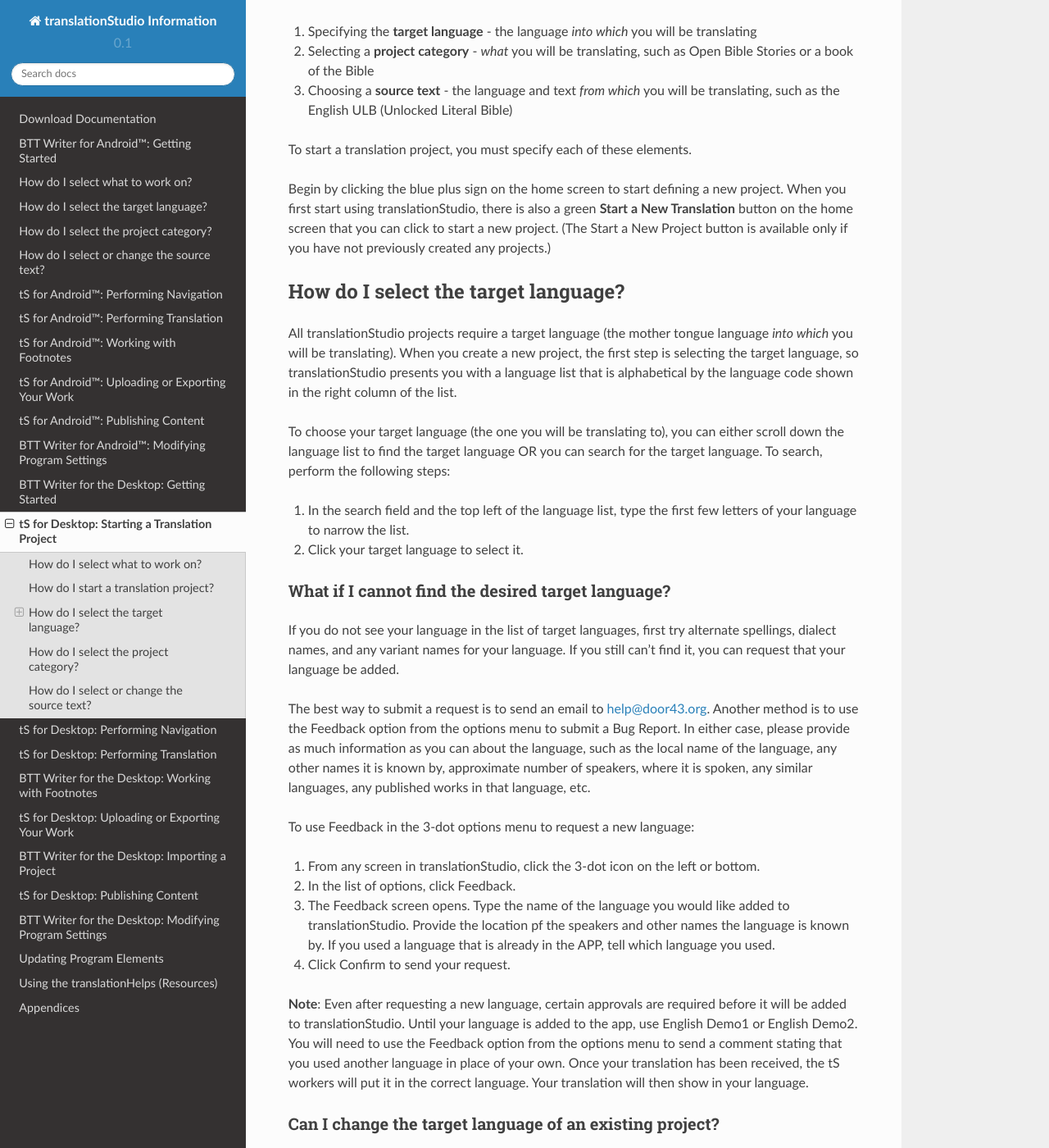
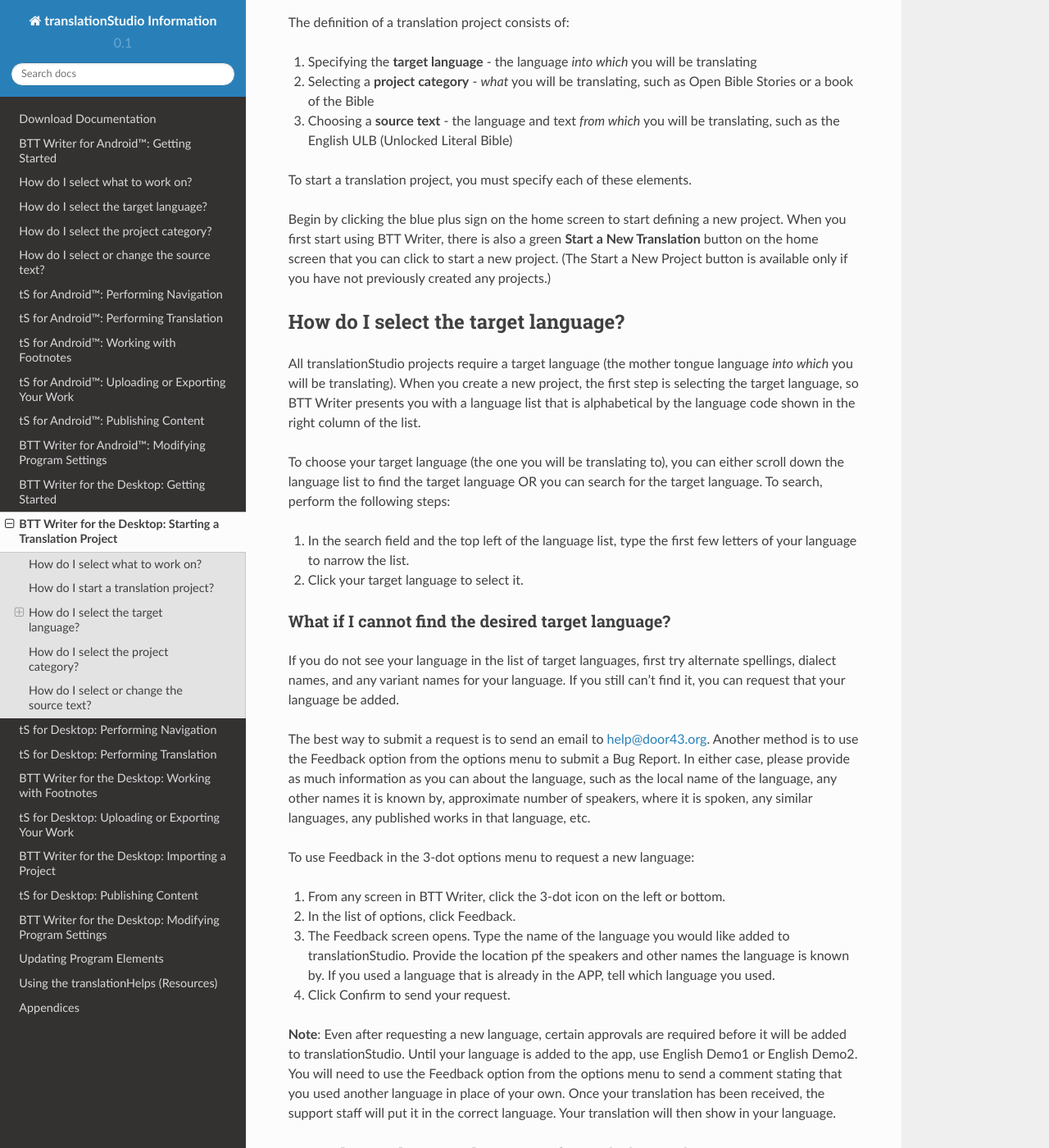
Before and after one commit to mondele/btt-writer-docs, a Sphinx documentation site: the page built from docs/dStart.rst, in a window 1280 px wide and 1400 px high, scrolled down 634 px. Shown: the whole window at 82% size. Built offline with Sphinx 7.4.7 and the Read the Docs theme 2.0.0, drawn with Linux system fonts in a browser that asks for light colours; pages that are not in the unit, such as notebooks, are missing from menus; some of the changed text lies outside the part shown.

Commit message:
Update dStart.rst

```diff
--- a/docs/dStart.rst
+++ b/docs/dStart.rst
@@ -1,17 +1,17 @@
-tS for Desktop: Starting a Translation Project
+BTT Writer for the Desktop: Starting a Translation Project
 =================================================
 
 
-.. image:: ../images/tSforDesktop.gif
+.. image:: ../images/BTTwriterDesktop.gif
     :width: 305px
     :align: center
     :height: 245px
-    :alt: translationStudio for Desktop
+    :alt: BTT Writer for the Desktop
 
 How do I select what to work on?
 --------------------------------
 
-When choosing what to work on, you need to consider several factors, such as the difficulty of the Bible book and the level of experience of the translators. Ultimately the local church decides what they want to work on. For more information read `Choosing What to Translate <https://github.com/unfoldingWord-dev/translationStudio-Info/blob/master/docs/ChoosingWhatToTranslate.rst>`_.
+When choosing what to work on, you need to consider several factors, such as the difficulty of the Bible book and the level of experience of the translators. Ultimately the local church decides what they want to work on. For more information read `Choosing What to Translate <https://github.com/WycliffeAssociates/btt-writer-docs/blob/master/docs/ChoosingWhatToTranslate.rst>`_.
 
 How do I start a translation project?
 ------------------------------
@@ -26,7 +26,7 @@
 
 To start a translation project, you must specify each of these elements.
 
-Begin by clicking the blue plus sign on the home screen to start defining a new project. When you first start using translationStudio,
+Begin by clicking the blue plus sign on the home screen to start defining a new project. When you first start using BTT Writer,
 there is also a green **Start a New Translation** button on the home screen that you can click to start a new project. (The Start a New Project button is available only if you have not previously created any projects.)
 
 
@@ -34,7 +34,7 @@
 How do I select the target language?
 --------------------------------------
 
-All translationStudio projects require a target language (the mother tongue language *into which* you will be translating). When you create a new project, the first step is selecting the target language, so translationStudio presents you with a language list that is alphabetical by the language code shown in the right column of the list.
+All translationStudio projects require a target language (the mother tongue language *into which* you will be translating). When you create a new project, the first step is selecting the target language, so BTT Writer presents you with a language list that is alphabetical by the language code shown in the right column of the list.
 
 To choose your target language (the one you will be translating to), you can either scroll down the language list to find the target language OR you can search for the target language. To search, perform the following steps:
 
@@ -51,7 +51,7 @@
 
 To use Feedback in the 3-dot options menu to request a new language:
 
-1. From any screen in translationStudio, click the 3-dot icon on the left or bottom.
+1. From any screen in BTT Writer, click the 3-dot icon on the left or bottom.
 
 2. In the list of options, click Feedback.
 
@@ -59,7 +59,7 @@
 
 4. Click Confirm to send your request.
 
-**Note**: Even after requesting a new language, certain approvals are required before it will be added to translationStudio. Until your language is added to the app, use English Demo1 or English Demo2. You will need to use the Feedback option from the options menu to send a comment stating that you used another language in place of your own. Once your translation has been received, the tS workers will put it in the correct language. Your translation will then show in your language.
+**Note**: Even after requesting a new language, certain approvals are required before it will be added to translationStudio. Until your language is added to the app, use English Demo1 or English Demo2. You will need to use the Feedback option from the options menu to send a comment stating that you used another language in place of your own. Once your translation has been received, the support staff will put it in the correct language. Your translation will then show in your language.
 
 Can I change the target language of an existing project?
 ^^^^^^^^^^^^^^^^^^^^^^^^^^^^^^^^^^^^^^^^^^^^^^^^^^^^^^^^^^
@@ -88,7 +88,7 @@
 
       * If you are in Gateway Language Mode, you then also must select the type of translation – will you be translating text of either the ULB or UDB, or will you be translating Notes or Questions? (If translating Notes or Questions, you must first create a text project for the same target language/Bible book and then create a project for Notes or Questions.)
 
-  *	If you chose Other, you next choose to translate either Open Bible Stories, translationWords (these are from the Bible), or translationWords OBS (these are from Open Bible Stories). The last two types are available only in Gateway Language Mode (See *How do I set up to translate Bible resources?* in `translationStudio for the Desktop <https://github.com/unfoldingWord-dev/translationStudio-Info/blob/master/docs/desktop.rst>`_.)
+  *	If you chose Other, you next choose to translate either Open Bible Stories, Words (these are from the Bible), or Words OBS (these are from Open Bible Stories). The last two types are available only in Gateway Language Mode (See *How do I set up to translate Bible resources?* in `translationStudio for the Desktop <https://github.com/WycliffeAssociates/btt-writer-docs/blob/master/docs/desktop.rst>`_.)
 
 How do I select or change the source text?
 -----------------------------------------------------
```
Also changed, not shown: other parts of docs/dStart.rst (+1 -1 lines).
